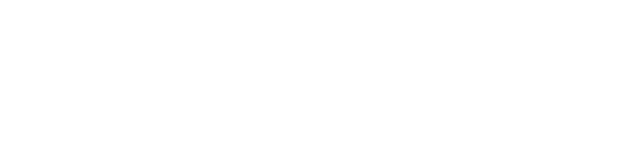
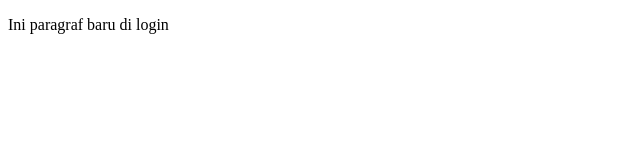
Before and after one commit to afifrahadi/prak11, a plain HTML site: page login.html in a window 1280 px wide. Shown: the whole page, without its empty margins (0-640 px from the left). Drawn offline with Linux system fonts and the light colour scheme.

Commit message:
update halaman login.html2

```diff
--- a/login.html
+++ b/login.html
@@ -6,6 +6,6 @@
     <title>Login</title>
 </head>
 <body>
-
+    <p>Ini paragraf baru di login</p>
 </body>
 </html>
```
